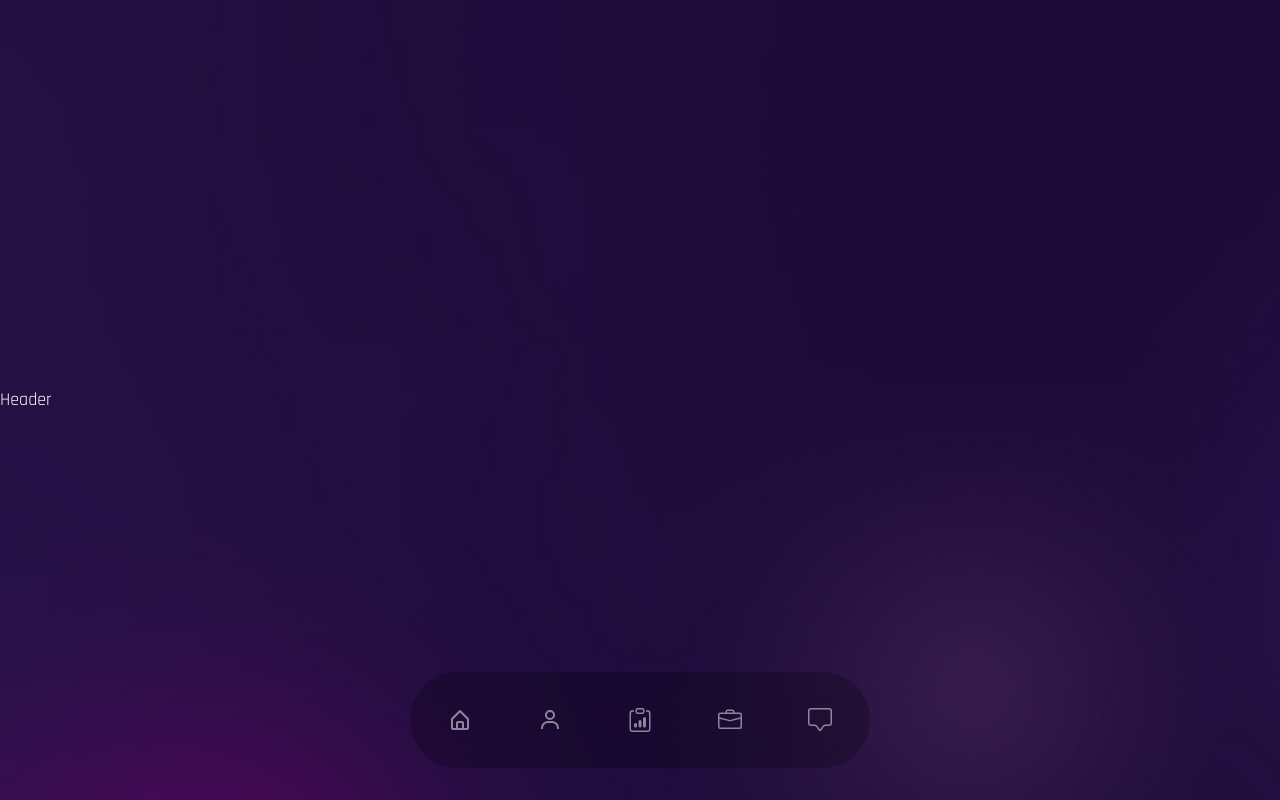
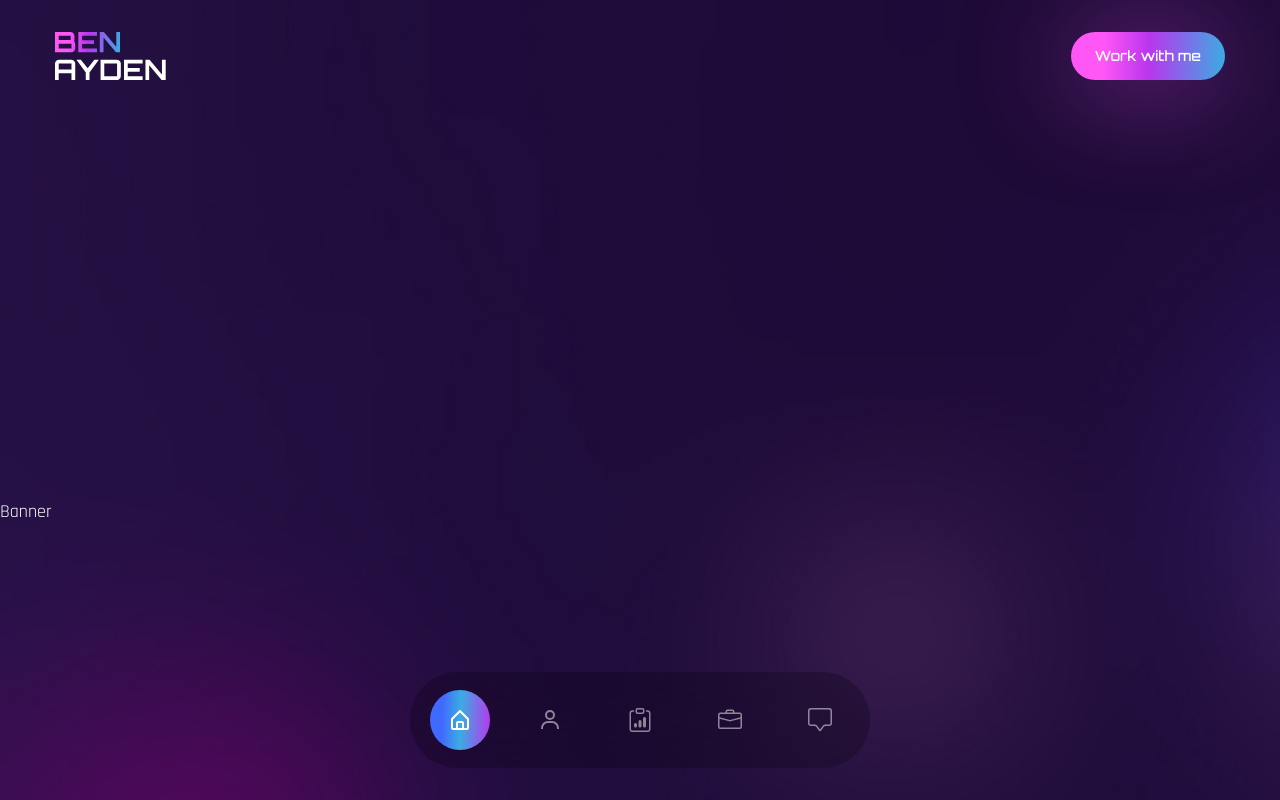
Before and after one commit to Alireza-hajizaki/Portfolio_Website, a React (Create React App) app: page / in a window 1280 px wide. Shown: the top 800 px of the page. Built offline with nearby package versions, Linux system fonts and the light colour scheme; the HTML template or start-up script is replaced by a standard one; a web font is replaced by a local one.

Commit message:
compeleted header

```diff
--- a/src/components/Header.js
+++ b/src/components/Header.js
@@ -1,7 +1,21 @@
-import React from 'react';
+import React from "react";
+import Logo from '../assets/logo.svg'
 
 const Header = () => {
-  return <div className='section'>Header</div>;
+  return (
+    <header className="py-8">
+      <div className="container mx-auto">
+        <div className="flex justify-between items-center">
+          {/* logo */}
+          <a>
+            <img src={Logo} alt=""/>
+          </a>
+          {/* button */}
+          <button className="btn btn-sm">Work with me</button>
+        </div>
+      </div>
+    </header>
+  )
 };
 
 export default Header;
--- a/src/components/Nav.js
+++ b/src/components/Nav.js
@@ -13,6 +13,7 @@
             activeClass='active'
             smooth={true}
             spy={true}
+            offset={-200}
             className="cursor-pointer w-[60px] h-[60px] flex items-center justify-center"
           >
             <BiHomeAlt />
```
